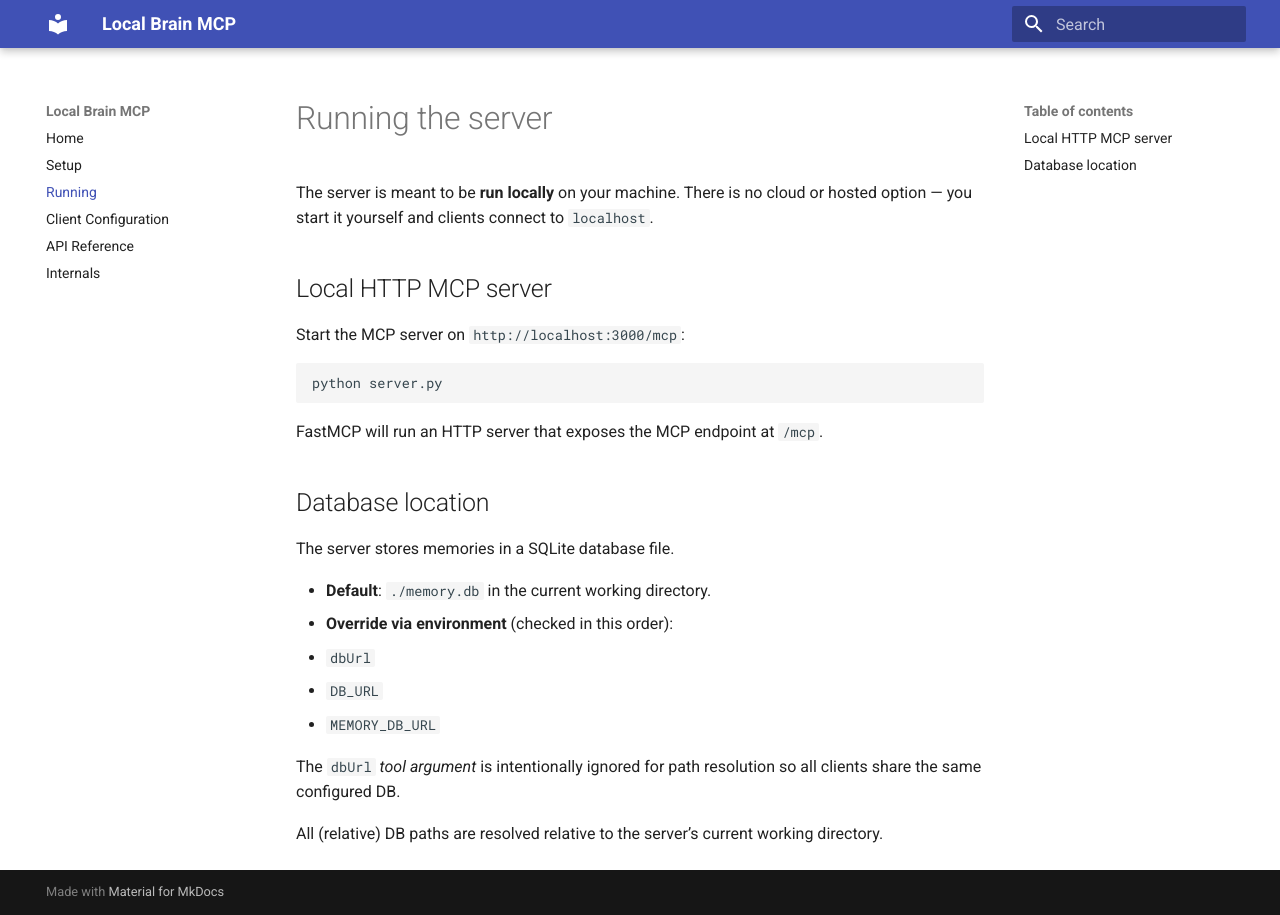
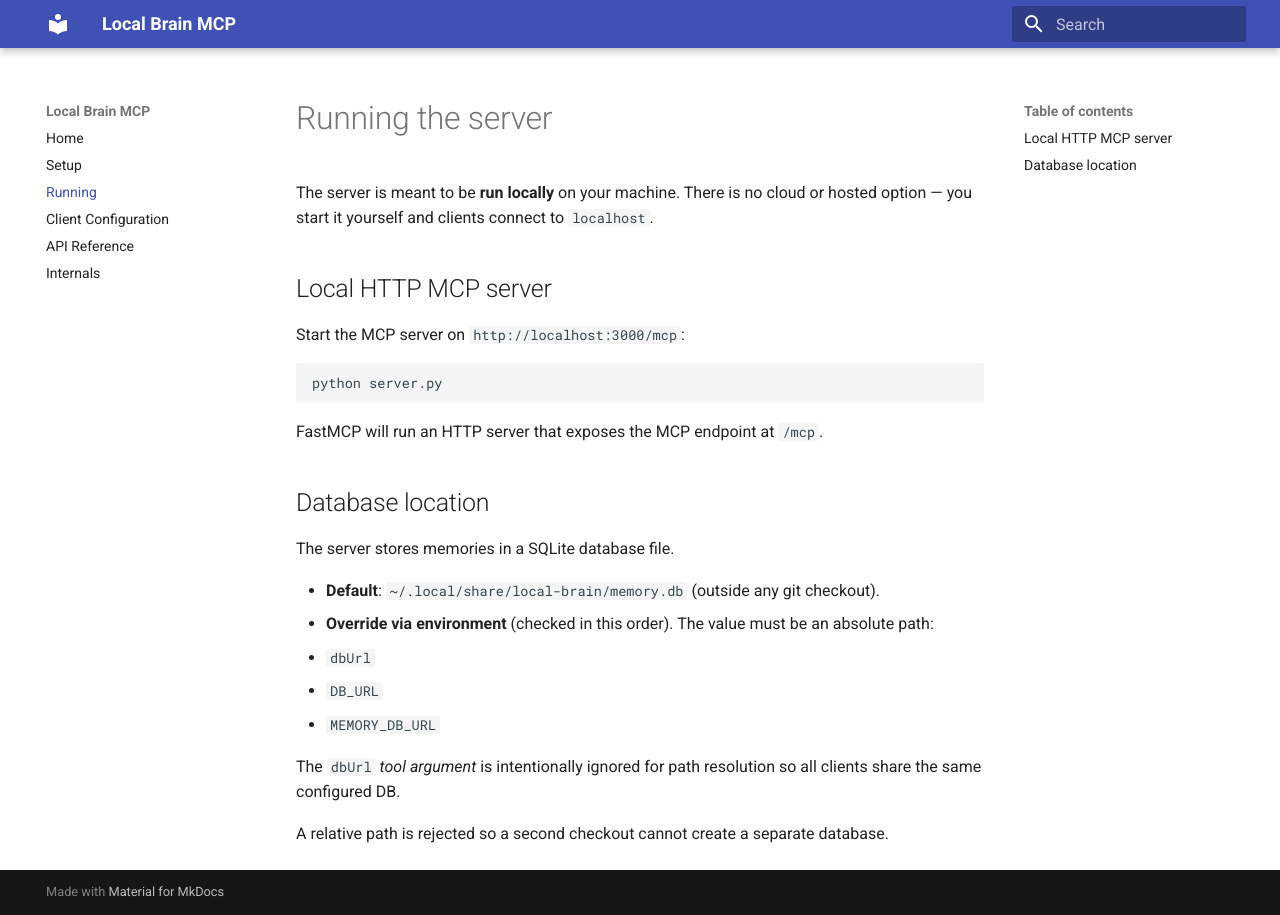
Before and after one commit to ejsinfuego/memory-mcp, an MkDocs documentation site: the page built from docs/running.md, in a window 1280 px wide. Built offline with MkDocs 1.6.1 and Material for MkDocs 9.7.7, drawn with Linux system fonts in a browser that asks for light colours.

Commit message:
docs: document the absolute default database path

```diff
--- a/docs/running.md
+++ b/docs/running.md
@@ -16,12 +16,12 @@ FastMCP will run an HTTP server that exposes the MCP endpoint at `/mcp`.
 
 The server stores memories in a SQLite database file.
 
-- **Default**: `./memory.db` in the current working directory.
-- **Override via environment** (checked in this order):
+- **Default**: `~/.local/share/local-brain/memory.db` (outside any git checkout).
+- **Override via environment** (checked in this order). The value must be an absolute path:
   - `dbUrl`
   - `DB_URL`
   - `MEMORY_DB_URL`
 
 The `dbUrl` *tool argument* is intentionally ignored for path resolution so all clients share the same configured DB.
 
-All (relative) DB paths are resolved relative to the server’s current working directory.
+A relative path is rejected so a second checkout cannot create a separate database.
```
